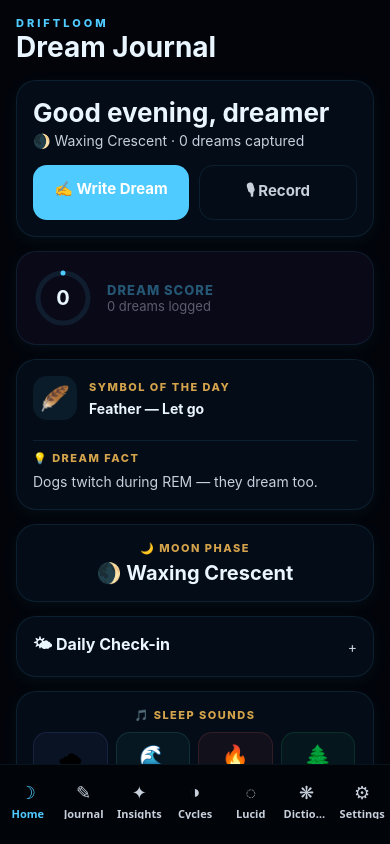
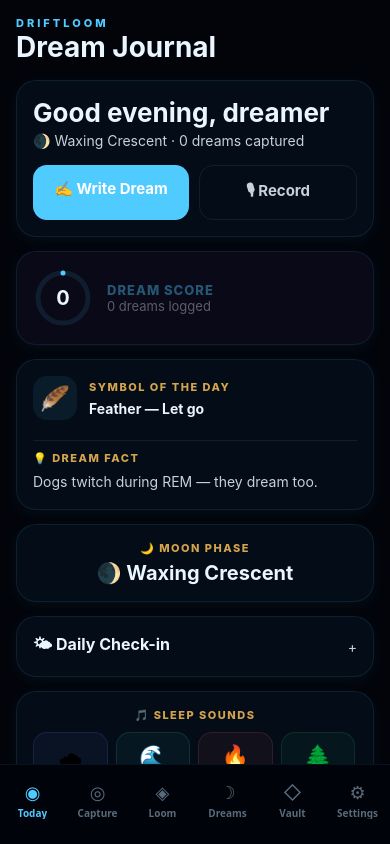
Before and after one commit to ocoee-studios/driftloom, a React Native app: screen / in a window 390 px wide. Built offline with nearby package versions, Linux system fonts and the light colour scheme.

Commit message:
🌀 DriftLoom combined: App.js

```diff
--- a/App.js
+++ b/App.js
@@ -7,11 +7,10 @@ import { Text, View } from 'react-native';
 import { AppProvider, useApp } from './src/context/AppContext';
 
 import HomeScreen from './src/screens/HomeScreen';
-import JournalScreen from './src/screens/JournalScreen';
-import InsightsScreen from './src/screens/InsightsScreen';
-import CyclesScreen from './src/screens/CyclesScreen';
-import LucidScreen from './src/screens/LucidScreen';
-import DictionaryScreen from './src/screens/DictionaryScreen';
+import CaptureScreen from './src/screens/CaptureScreen';
+import LoomScreen from './src/screens/LoomScreen';
+import DreamsScreen from './src/screens/DreamsScreen';
+import VaultScreen from './src/screens/VaultScreen';
 import SettingsScreen from './src/screens/SettingsScreen';
 import LockScreen from './src/components/LockScreen';
 import PaywallModal from './src/components/PaywallModal';
@@ -25,34 +24,33 @@ function AppNavigation() {
 
   return (
     <View style={{ flex: 1, backgroundColor: colors.bg }}>
-      <StatusBar style="auto" />
+      <StatusBar style="light" />
       <NavigationContainer>
         <Tab.Navigator
           screenOptions={({ route }) => ({
             headerShown: false,
             tabBarStyle: {
-              backgroundColor: colors.navBg,
-              borderTopWidth: 0.5,
+              backgroundColor: 'rgba(2,4,10,0.95)',
+              borderTopWidth: 1,
               borderTopColor: 'rgba(79,203,255,0.08)',
               height: 80,
               paddingBottom: 20,
               paddingTop: 8,
             },
-            tabBarActiveTintColor: colors.lav,
-            tabBarInactiveTintColor: colors.muted,
-            tabBarLabelStyle: { fontSize: 11, fontWeight: '700' },
+            tabBarActiveTintColor: '#4FCBFF',
+            tabBarInactiveTintColor: '#5A6A7A',
+            tabBarLabelStyle: { fontSize: 10, fontWeight: '700' },
             tabBarIcon: ({ color }) => {
-              const icons = { Home:'☽', Journal:'✎', Insights:'✦', Cycles:'◑', Lucid:'◌', Dictionary:'❋', Settings:'⚙' };
+              const icons = { Today: '◉', Capture: '◎', Loom: '◈', Dreams: '☽', Vault: '◇', Settings: '⚙' };
               return <Text style={{ fontSize: 18, color }}>{icons[route.name]}</Text>;
             },
           })}
         >
-          <Tab.Screen name="Home" component={HomeScreen} />
-          <Tab.Screen name="Journal" component={JournalScreen} />
-          <Tab.Screen name="Insights" component={InsightsScreen} />
-          <Tab.Screen name="Cycles" component={CyclesScreen} />
-          <Tab.Screen name="Lucid" component={LucidScreen} />
-          <Tab.Screen name="Dictionary" component={DictionaryScreen} />
+          <Tab.Screen name="Today" component={HomeScreen} />
+          <Tab.Screen name="Capture" component={CaptureScreen} />
+          <Tab.Screen name="Loom" component={LoomScreen} />
+          <Tab.Screen name="Dreams" component={DreamsScreen} />
+          <Tab.Screen name="Vault" component={VaultScreen} />
           <Tab.Screen name="Settings" component={SettingsScreen} />
         </Tab.Navigator>
       </NavigationContainer>
```
